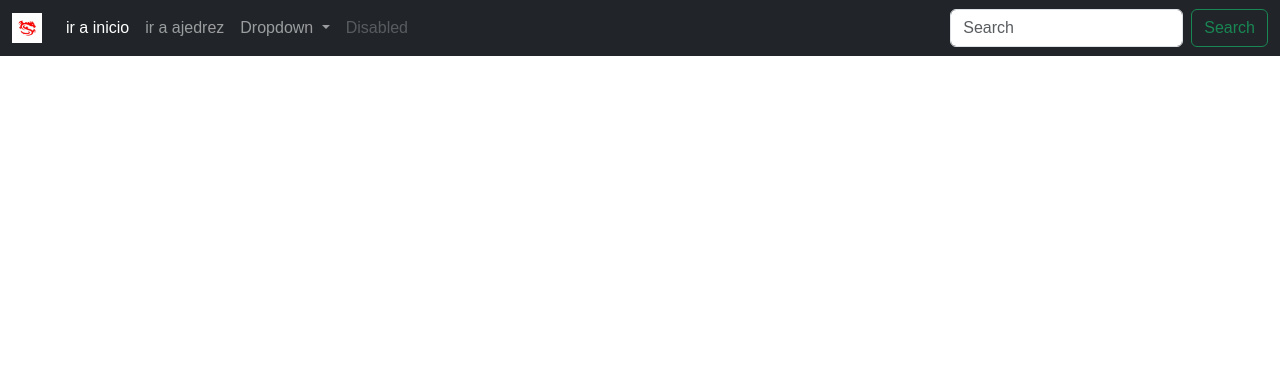
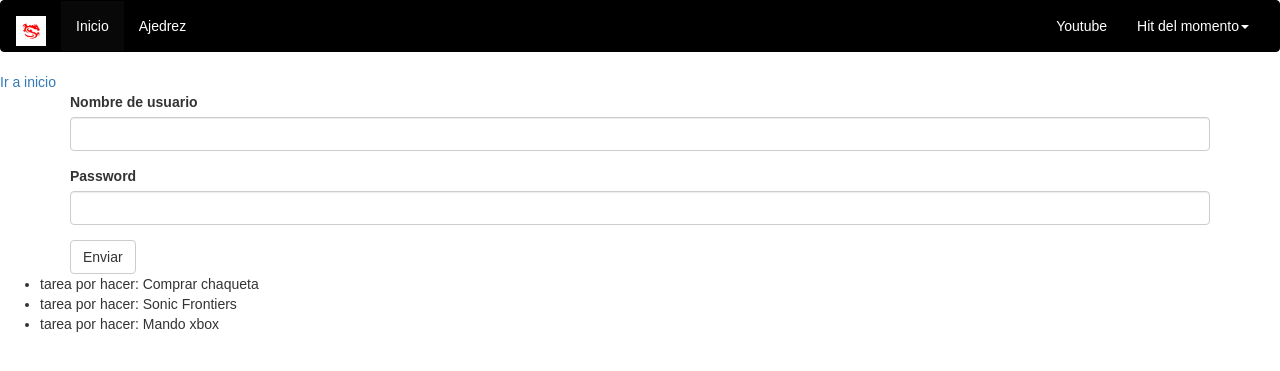
Before and after one commit to Samuel0322M/Python-FlasK, a Flask app: page /hello in a window 1280 px wide. Shown: the top 371 px of the page. Run offline with Flask 3, Linux system fonts and the light colour scheme; some libraries are stand-ins or nearby versions.

Commit message:
clase 17 se instala bootstrap 3 y se añade navbar

```diff
--- a/main.py
+++ b/main.py
@@ -1,13 +1,28 @@
 #flask con f minuscula es la extension, Flask es la clase que nos permite crear instancias de flask
-from flask import Flask, request, make_response, redirect, render_template, abort
-from flask_bootstrap import Bootstrap5
+from flask import Flask, request, make_response, redirect, render_template, abort, session
+from flask_bootstrap import Bootstrap
+from flask_wtf import FlaskForm
+from wtforms.fields import StringField, PasswordField, SubmitField
+from wtforms.validators import data_required
 
 #crear una nueva instancia de flask declaramos una variable llamada app y mandar llamar la clase flask para crear una nueva instancia
 app = Flask(__name__)
 #de esta forma se inicializa bootstrap
-Bootstrap = Bootstrap5(app)
+Bootstrap = Bootstrap(app)
+#se puede hacer el debug
 app.debug = "true"
+
+app.config['SECRET_KEY'] = 'SUPER SECRETO'
+
 todos = ["Comprar chaqueta", "Sonic Frontiers", "Mando xbox"]
+
+class loginForm(FlaskForm):
+    username = StringField('Nombre de usuario', validators=[data_required()])
+    password = PasswordField('Password', [data_required()])
+    submit = SubmitField('Enviar')
+
+
+
 
 @app.route('/error')
 def internal_error():
@@ -26,7 +41,8 @@ def index():
     user_ip = request.remote_addr
 
     response = make_response(redirect("/hello"))
-    response.set_cookie("user_ip", user_ip)
+    session['user_ip'] = user_ip
+    #response.set_cookie("user_ip", user_ip)
 
     return response
 
@@ -34,10 +50,12 @@ def index():
 def hello():
     #creamos una bariable user_ip que va a tener el valor de la ip que detectamos en el request,
     #request tiene una propiedad llamdaa request addr que es igual a la ip del usuario
-    user_ip = request.cookies.get("user_ip")
+    user_ip = session.get("user_ip")
+    login_form = loginForm()
     context = {
         "user_ip":user_ip,
         "todos": todos,
+        'login_form': login_form
     }
 
     return render_template("index.html", **context)
--- a/requirements.txt
+++ b/requirements.txt
@@ -1,2 +1,3 @@
-Flask==2.3.3
-bootstrap-flask==2.2.0
+Flask
+flask-bootstrap
+flask-wtf
--- a/static/Style/style.css
+++ b/static/Style/style.css
@@ -5,3 +5,50 @@ html * {
 img {
     max-width: 30px;
 }
+
+h1  {
+    margin: 10px;
+}
+
+p  {
+    margin: 10px;
+}
+
+
+  .navbar-default {
+    background-color: #000; /* Fondo negro */
+    border-color: #000; /* Borde negro */
+  }
+
+  .navbar-default .navbar-brand {
+    color: #fff; /* Texto blanco */
+  }
+
+  .navbar-default .navbar-brand:hover,
+  .navbar-default .navbar-brand:focus {
+    color: #ccc; /* Color del texto al pasar el cursor */
+  }
+
+  .navbar-default .navbar-nav > li > a {
+    color: #fff; /* Texto blanco */
+  }
+
+  .navbar-default .navbar-nav > li > a:hover,
+  .navbar-default .navbar-nav > li > a:focus {
+    color: #ccc; /* Color del texto al pasar el cursor */
+  }
+
+  .navbar-default .navbar-nav > .active > a,
+  .navbar-default .navbar-nav > .active > a:hover,
+  .navbar-default .navbar-nav > .active > a:focus {
+    color: #fff; /* Texto blanco para la opción activa */
+    background-color: #080808; /* Fondo gris oscuro para la opción activa */
+  }
+
+  .navbar-default .navbar-toggle {
+    border-color: #fff; /* Borde blanco del botón de toggle en móvil */
+  }
+
+  .navbar-default .navbar-toggle .icon-bar {
+    background-color: #fff; /* Iconos del botón de toggle en blanco */
+  }
--- a/templates/404.html
+++ b/templates/404.html
@@ -6,7 +6,6 @@
 {% endblock %}
 
 {% block content %}
-<h2>hola</h2>
- <h1>Lo sentmos no encontramos lo que buscas</h1>
+ <h1>Lo sentimos no encontramos lo que buscas</h1>
  <p>{{ error }}</p>
 {% endblock %}
--- a/templates/base.html
+++ b/templates/base.html
@@ -1,32 +1,19 @@
-<!doctype html>
-<html lang="en">
-  <head>
-    <!-- Required meta tags -->
-    <meta charset="utf-8">
-    <meta name="viewport" content="width=device-width, initial-scale=1, shrink-to-fit=no">
+{% extends 'bootstrap/base.html' %}
 
-    {% block styles %}
-        <!-- Bootstrap CSS -->
-        {{ bootstrap.load_css() }}
-    {% endblock %}
-
+{% block head %}
+{{super()}}
     <title>
         {% block title %}Flask Platzi |{% endblock %}
     </title>
     <link rel="stylesheet" href="{{ url_for('static', filename='Style/style.css') }}">
-
-    {% block head_extras %}{% endblock %}
-  </head>
-  <body>
-    {% block navbar %}
-        {% include "navbar.html" %}
     {% endblock %}
 
-    {% block content %}{% endblock %}
+    {% block body %}
 
-    {% block scripts %}
-        <!-- Optional JavaScript -->
-        {{ bootstrap.load_js() }}
+      {% block navbar %}
+        {% include "navbar.html" %}
+      {% endblock %}
+
+      {% block content %}{% endblock %}
+
     {% endblock %}
-  </body>
-</html>
--- a/templates/index.html
+++ b/templates/index.html
@@ -1,16 +1,23 @@
 {% extends "base.html" %}
 {% import "macro.html" as macro %}
+{% import 'bootstrap/wtf.html' as wtf %}
 
 {% block title %} {{super()}}  Bienvenida {% endblock %}
     <!--Este codigo lo que hace es validar si la ip del usuario existe o contiene algo si es asi muestra el mensaje
     si no le muestra un link para que lo redireccione al inicio y caputre la ip y la guarde en la cookie-->
-    {% block body %}
+    {% block content %}
     {% if user_ip %}
     <h3>Hola jugador tu ip es {{ user_ip }}</h3>
     {% else %}
     <a href="{{ url_for('index') }}">Ir a inicio</a>
     {% endif %}
-
+        <div class="container">
+           <!--  <form action="{{ url_for('hello') }}" method="post">
+                {{ login_form.username }}
+                {{ login_form.username.label }}
+             </form> -->
+             {{wtf.quick_form(login_form) }}
+        </div>
         <ul>
         {% for todo in todos %}
            {{ macro.render_todo(todo) }}
--- a/templates/navbar.html
+++ b/templates/navbar.html
@@ -1,45 +1,45 @@
-<!--
+<!--</nav>
 <nav>
     <ul>
         <img src="{{ url_for ('static', filename= '/images/logo.jpg')}}", alt="fondo">
         <li><a href=" {{ url_for('index') }}"> ir a inicio</a></li>
         <li><a href="https://www.chess.com/home" target="_blank">ir a ajedrez</a></li>
     </ul>
-</nav>
--->
-<nav class="navbar navbar-expand-lg navbar-dark bg-dark">
+    </nav>-->
+
+<nav class="navbar navbar-default">
     <div class="container-fluid">
-        <img class="navbar-brand" src="{{ url_for('static', filename='/images/logo.jpg')}}" alt="fondo">
-        <button class="navbar-toggler" type="button" data-bs-toggle="collapse" data-bs-target="#navbarSupportedContent" aria-controls="navbarSupportedContent" aria-expanded="false" aria-label="Toggle navigation">
-            <span class="navbar-toggler-icon"></span>
-        </button>
-        <div class="collapse navbar-collapse" id="navbarSupportedContent">
-            <ul class="navbar-nav me-auto mb-2 mb-lg-0">
-                <li class="nav-item">
-                    <a class="nav-link active" aria-current="page" href="{{ url_for('index') }}">ir a inicio</a>
-                </li>
-                <li class="nav-item">
-                    <a class="nav-link" href="https://www.chess.com/home" target="_blank">ir a ajedrez</a>
-                </li>
-                <li class="nav-item dropdown">
-                    <a class="nav-link dropdown-toggle" href="" role="button" data-bs-toggle="dropdown" aria-expanded="false">
-                        Dropdown
-                    </a>
-                    <ul class="dropdown-menu">
-                        <li><a class="dropdown-item" href="#">Action</a></li>
-                        <li><a class="dropdown-item" href="#">Another action</a></li>
-                        <li><hr class="dropdown-divider"></li>
-                        <li><a class="dropdown-item" href="#">Something else here</a></li>
-                    </ul>
-                </li>
-                <li class="nav-item">
-                    <a class="nav-link disabled" aria-disabled="true">Disabled</a>
-                </li>
+      <!-- Brand and toggle get grouped for better mobile display -->
+      <div class="navbar-header">
+        <a class="navbar-brand" href="#">
+          <img alt="Brand" src="{{ url_for ('static', filename= '/images/logo.jpg')}}">
+        </a>
+      </div>
+
+      <!-- Collect the nav links, forms, and other content for toggling -->
+      <div class="collapse navbar-collapse" id="bs-example-navbar-collapse-1">
+        <ul class="nav navbar-nav">
+          <li class="active"><a href="{{ url_for('index') }}">Inicio <span class="sr-only">(current)</span></a></li>
+          <li><a href="https://www.chess.com/home">Ajedrez</a></li>
+        </ul>
+    <!-- <form class="navbar-form navbar-left">
+          <div class="form-group">
+            <input type="text" class="form-control" placeholder="Search">
+          </div>
+          <button type="submit" class="btn btn-default">Submit</button>
+        </form> -->
+        <ul class="nav navbar-nav navbar-right">
+          <li><a href="https://www.youtube.com">Youtube</a></li>
+          <li class="dropdown">
+            <a href="#" class="dropdown-toggle" data-toggle="dropdown" role="button" aria-haspopup="true" aria-expanded="false">Hit del momento<span class="caret"></span></a>
+            <ul class="dropdown-menu">
+              <li><a href="https://www.youtube.com/watch?v=wc3Um-SGPbQ">Sorry not sorry</a></li>
+              <li><a href="#">Another action</a></li>
+              <li><a href="#">Something else here</a></li>
+              <li><a href="#">Separated link</a></li>
             </ul>
-            <form class="d-flex" role="search">
-                <input class="form-control me-2" type="search" placeholder="Search" aria-label="Search">
-                <button class="btn btn-outline-success" type="submit">Search</button>
-            </form>
-        </div>
-    </div>
-</nav>
+          </li>
+        </ul>
+      </div><!-- /.navbar-collapse -->
+    </div><!-- /.container-fluid -->
+  </nav>
```
